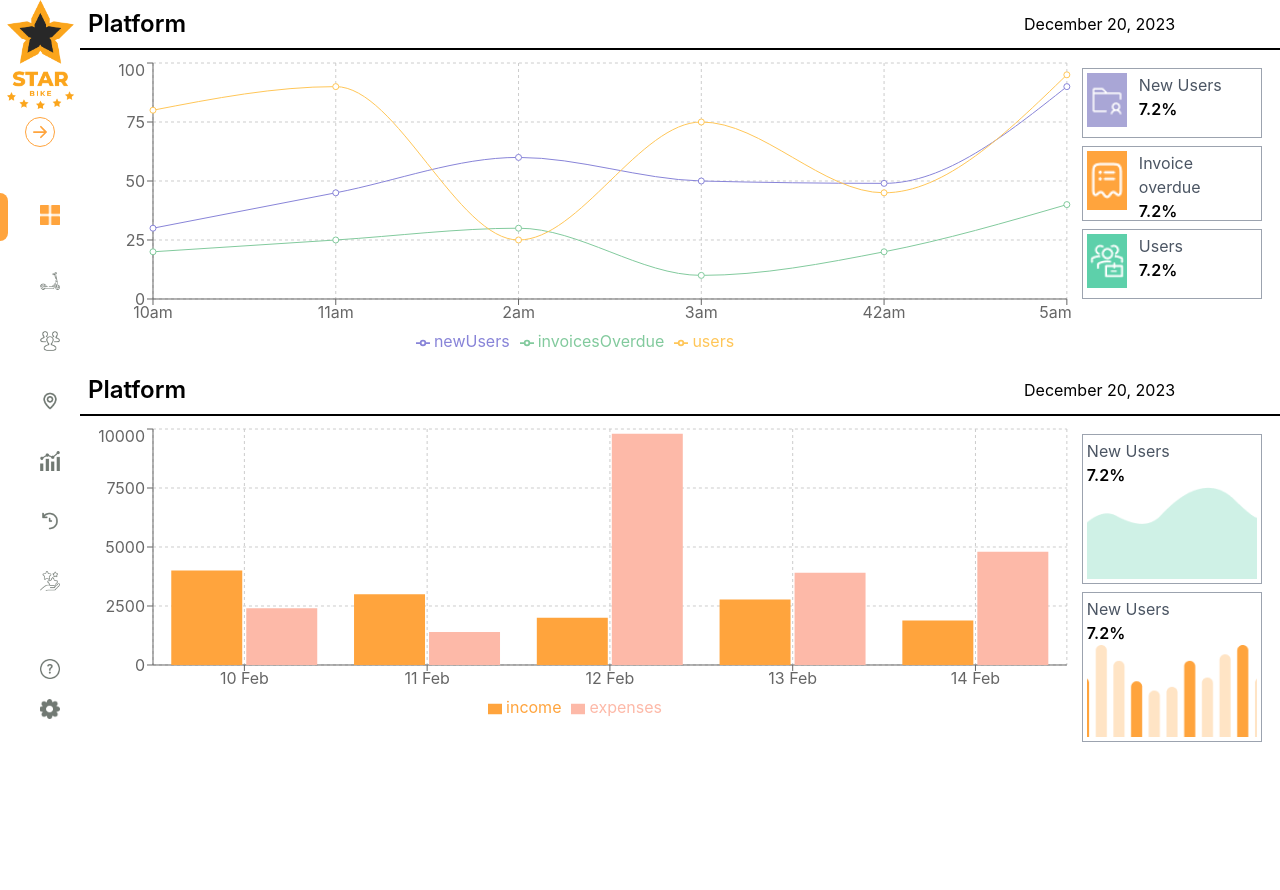
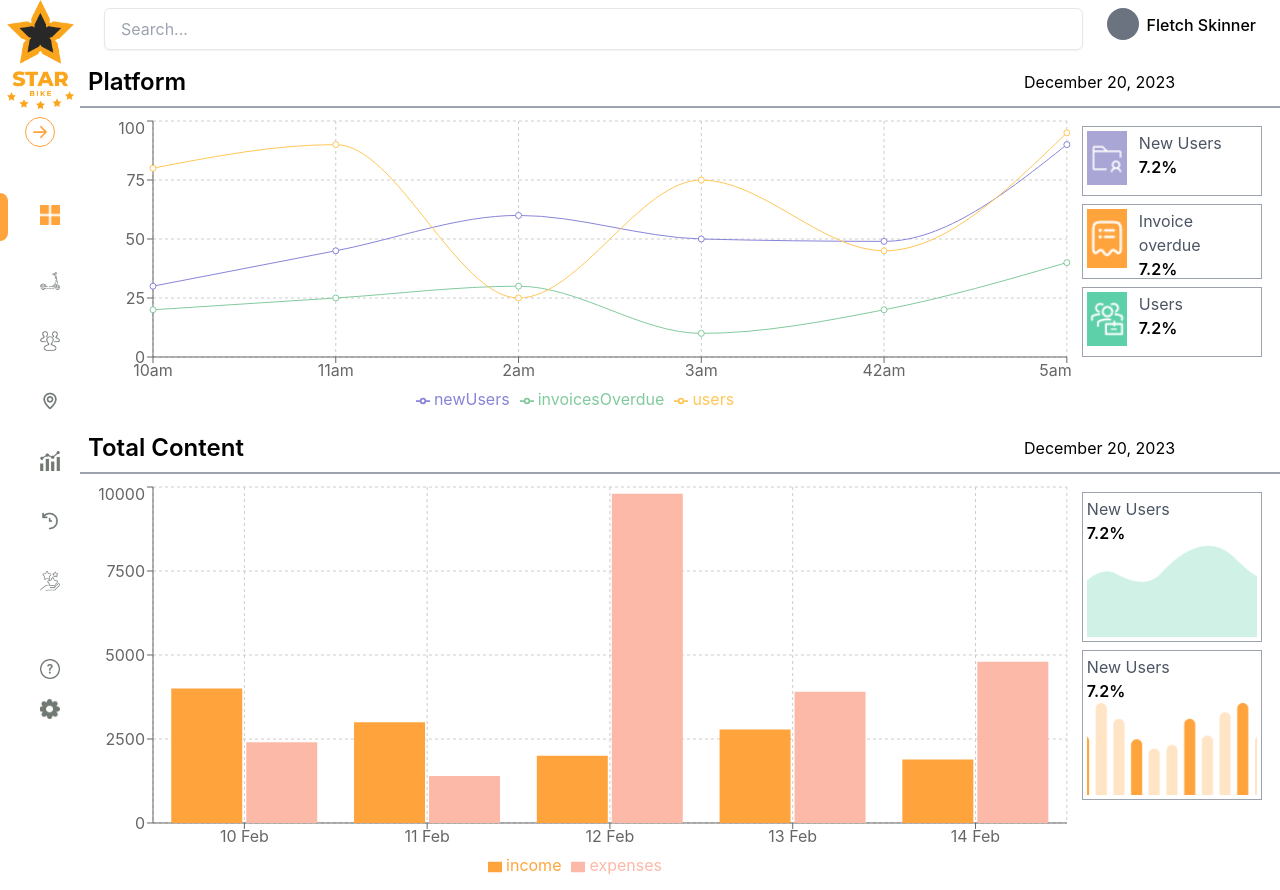
Before and after one commit to Anas-Rashid1/StarBikePanel, a React (Create React App) app: page /report in a window 1280 px wide. Before the commit the page ends 800 px from the top, so only its background shows below. Built offline with nearby package versions, Linux system fonts and the light colour scheme.

Commit message:
report page updation

```diff
--- a/src/Components/Search/index.js
+++ b/src/Components/Search/index.js
@@ -6,7 +6,7 @@ const Search = () => {
 
     <div className="flex-1">
       <input
-        className="w-full px-4 py-2 rounded-md shadow-sm focus:outline-none  focus:border-[#FFA43D]-300"
+        className="w-full px-4 py-2 rounded-md shadow-sm focus:outline-none  focus:border-[#FFA43D]-300 border border-gray-200"
         type="text"
         placeholder="Search..."
       />
--- a/src/Components/reportComponents/barchart.jsx
+++ b/src/Components/reportComponents/barchart.jsx
@@ -29,8 +29,8 @@ const CustomBarChart = () => {
   return (
 <>
 
-    <div className="sm:flex-row flex justify-between p-2 w-full  border-black border-b-[2px] min-[200px]:flex-col ">
-    <h1 className="text-2xl font-semibold ">Platform</h1>
+    <div className="sm:flex-row flex justify-between p-2 w-full  border-gray-400 border-b-[2px] min-[200px]:flex-col ">
+    <h1 className="text-2xl font-semibold ">Total Content</h1>
     <div className="flex items-center">
 
       <DatePicker
@@ -44,7 +44,7 @@ const CustomBarChart = () => {
 
 
     <div className="p-2 sm:flex-col flex lg:flex-row justify-between min-[200px]:flex-col">
-      <ResponsiveContainer className="sm:w-full lg:w-[80%]" height={300}>
+      <ResponsiveContainer className="sm:w-full lg:w-[80%]" height={400}>
       <BarChart data={data}>
         <CartesianGrid strokeDasharray="3 3" />
         <XAxis dataKey="date" />
@@ -65,7 +65,7 @@ const CustomBarChart = () => {
             <p className='text-gray-600	'>New Users</p>
             <p className='font-semibold'>7.2%</p>
           </div>
-          <img src={img4} alt="" className="w-[200px] h-[90%] object-cover mr-3" />
+          <img src={img4} alt="" className="w-[100%] h-[90%] object-cover mr-3 overflow-hidden" />
         </div>
         <div className="w-full h-[150px] mb-1 lg:mb-2  border border-gray-400 p-1 flex flex-col sm:mr-1 lg:mr-0">
 
@@ -73,7 +73,7 @@ const CustomBarChart = () => {
             <p className='text-gray-600	'>New Users</p>
             <p className='font-semibold'>7.2%</p>
           </div>
-          <img src={img5} alt="" className="w-[200px] h-[90%] object-cover mr-3" />
+          <img src={img5} alt="" className="w-[100%] h-[90%] object-cover mr-3 overflow-hidden" />
         </div>
 
 
--- a/src/Pages/ReportPage/index.js
+++ b/src/Pages/ReportPage/index.js
@@ -15,6 +15,7 @@ import {
 import DatePicker from 'react-datepicker';
 import 'react-datepicker/dist/react-datepicker.css';
 import CustomBarChart from '../../Components/reportComponents/barchart';
+import Search from '../../Components/Search'
 
 
 // Mock data
@@ -32,7 +33,10 @@ const CustomLineChart = () => {
   const [startDate, setStartDate] = useState(new Date());
 
   return (<>
-  <div className="sm:flex-row flex justify-between p-2 w-full  border-black border-b-[2px] min-[200px]:flex-col ">
+    <div className="relative  overflow-x-hidden bg-white">
+      <Search/>
+      </div>
+  <div className="sm:flex-row flex justify-between p-2 w-full  border-gray-400 border-b-[2px] min-[200px]:flex-col ">
     <h1 className="text-2xl font-semibold ">Platform</h1>
     <div className="flex items-center">
 
```
